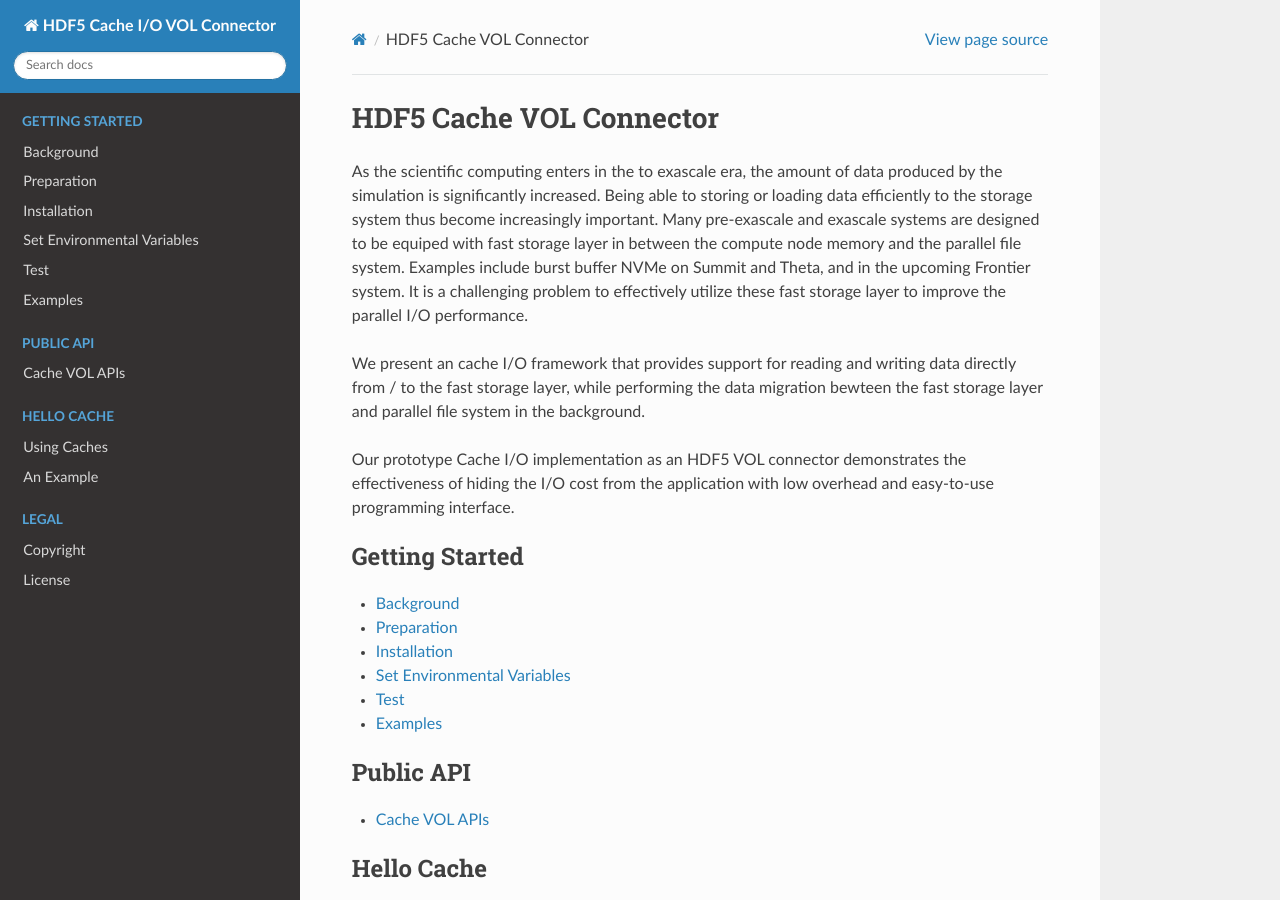
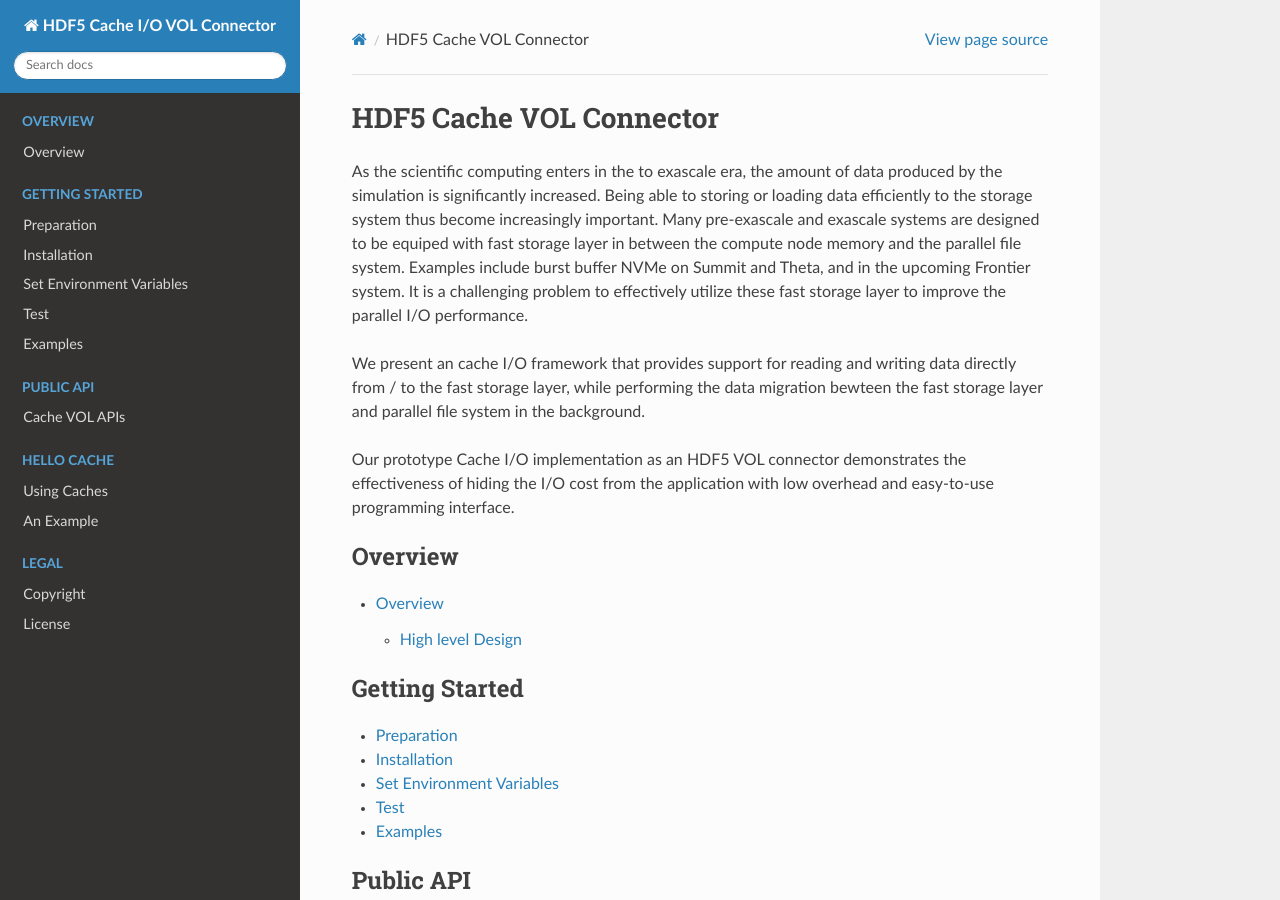
Before and after one commit to HDFGroup/vol-cache, a Sphinx documentation site: the page built from docs/source/index.rst, in a window 1280 px wide and 900 px high. Built offline with Sphinx 7.4.7 and the Read the Docs theme 2.0.0, drawn with Linux system fonts in a browser that asks for light colours.

Commit message:
added overview

```diff
--- a/docs/source/index.rst
+++ b/docs/source/index.rst
@@ -9,6 +9,11 @@
 
 Our prototype Cache I/O implementation as an HDF5 VOL connector demonstrates the effectiveness of hiding the I/O cost from the application with low overhead and easy-to-use programming interface.
 
+.. toctree::
+   :maxdepth: 2
+   :caption: Overview
+
+   overview
 
 .. toctree::
    :maxdepth: 2
```
Also changed, not shown: docs/source/gettingstarted.rst (+1 -7 lines), docs/source/overview.rst (added, +39 -0 lines), 1 other file.
